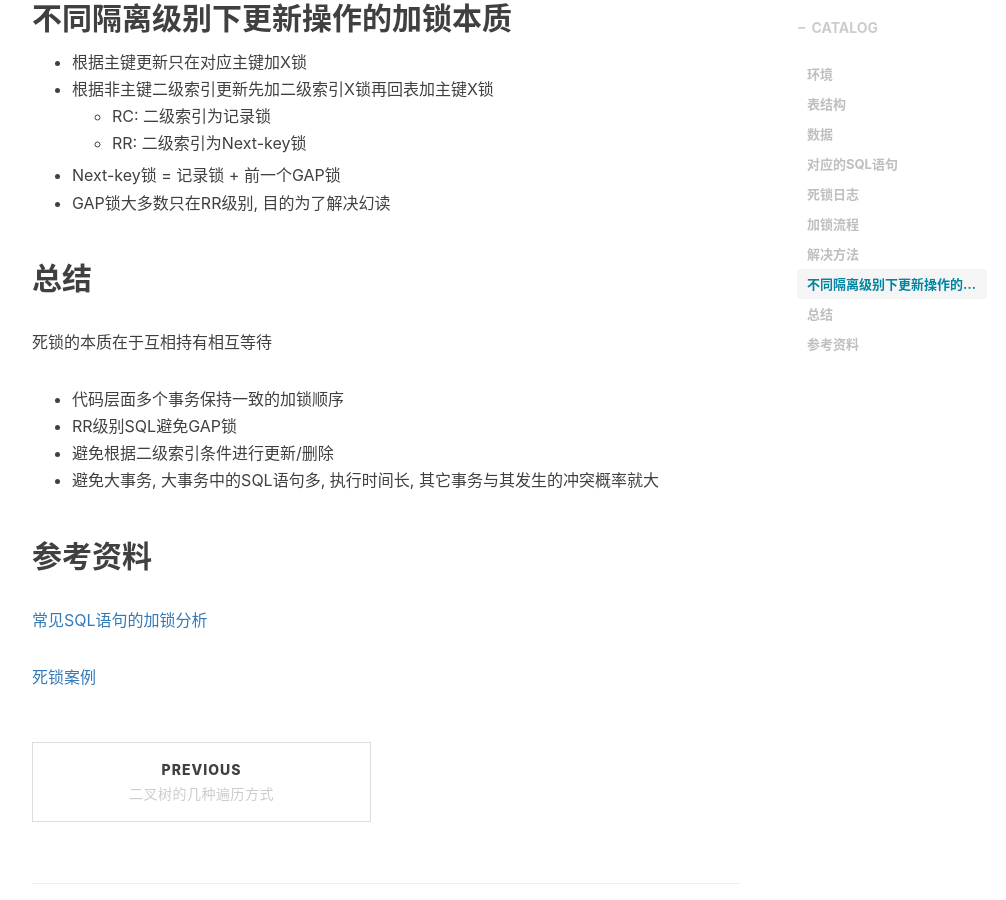
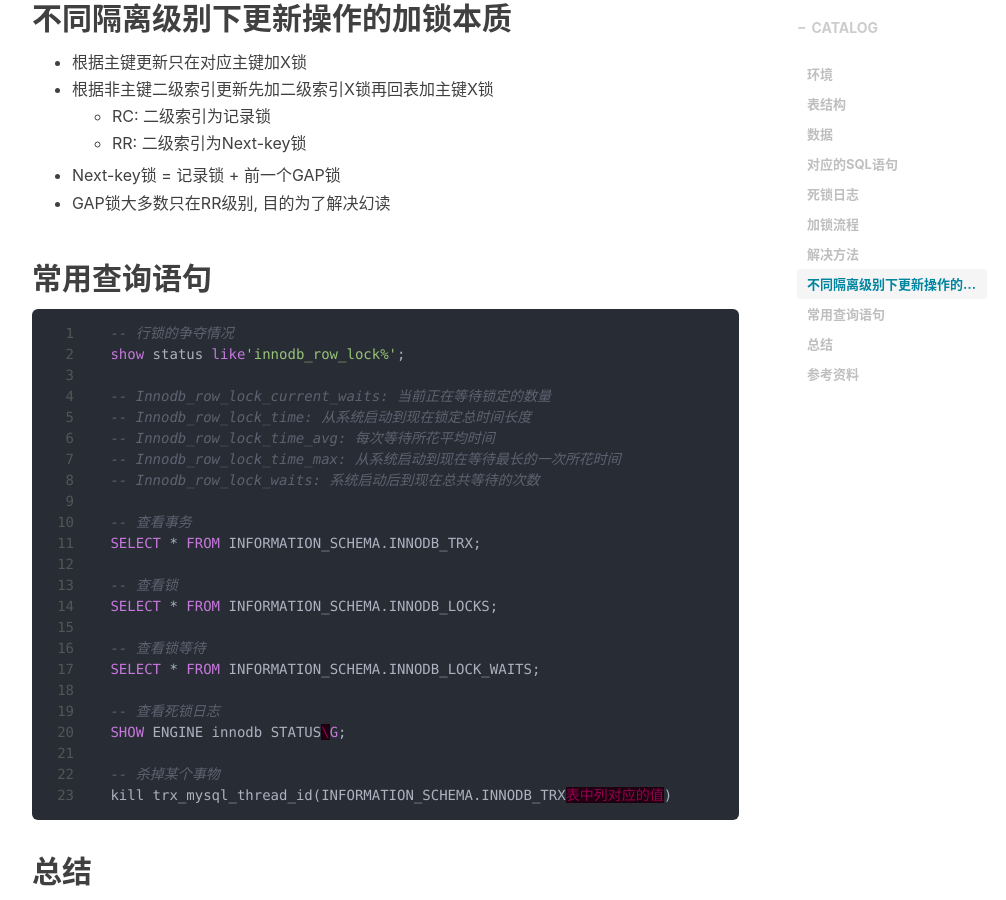
Before and after one commit to xdshent/xdshent.github.io, a Jekyll site: the page built from _posts/2023-03-24-多个单独二级索引情况下的MySQL更新死锁.md, in a window 1280 px wide and 900 px high, scrolled down 2648 px. Shown: the whole window, without its empty margins (233-1239 px from the left). Built offline with Jekyll 4.4.1, drawn with Linux system fonts in a browser that asks for light colours; nearby versions of some CDN libraries; comment, search, counter and statistics services are not loaded.

Commit message:
feat: 细节补充

````diff
--- a/_posts/2023-03-24-多个单独二级索引情况下的MySQL更新死锁.md
+++ b/_posts/2023-03-24-多个单独二级索引情况下的MySQL更新死锁.md
@@ -125,6 +125,38 @@ Record lock, heap no 379 PHYSICAL RECORD: n_fields 2; compact format; info bits
 * Next-key锁 = 记录锁 + 前一个GAP锁
 * GAP锁大多数只在RR级别, 目的为了解决幻读
 
+
+
+## 常用查询语句
+
+ ```sql
+ -- 行锁的争夺情况
+ show status like'innodb_row_lock%';
+
+ -- Innodb_row_lock_current_waits: 当前正在等待锁定的数量
+ -- Innodb_row_lock_time: 从系统启动到现在锁定总时间长度
+ -- Innodb_row_lock_time_avg: 每次等待所花平均时间
+ -- Innodb_row_lock_time_max: 从系统启动到现在等待最长的一次所花时间
+ -- Innodb_row_lock_waits: 系统启动后到现在总共等待的次数
+
+ -- 查看事务
+ SELECT * FROM INFORMATION_SCHEMA.INNODB_TRX;
+
+ -- 查看锁
+ SELECT * FROM INFORMATION_SCHEMA.INNODB_LOCKS;
+
+ -- 查看锁等待
+ SELECT * FROM INFORMATION_SCHEMA.INNODB_LOCK_WAITS;
+
+ -- 查看死锁日志
+ SHOW ENGINE innodb STATUS\G;
+
+ -- 杀掉某个事物
+ kill trx_mysql_thread_id(INFORMATION_SCHEMA.INNODB_TRX表中列对应的值)
+ ```
+
+
+
 ## 总结
 
 死锁的本质在于互相持有相互等待
````
